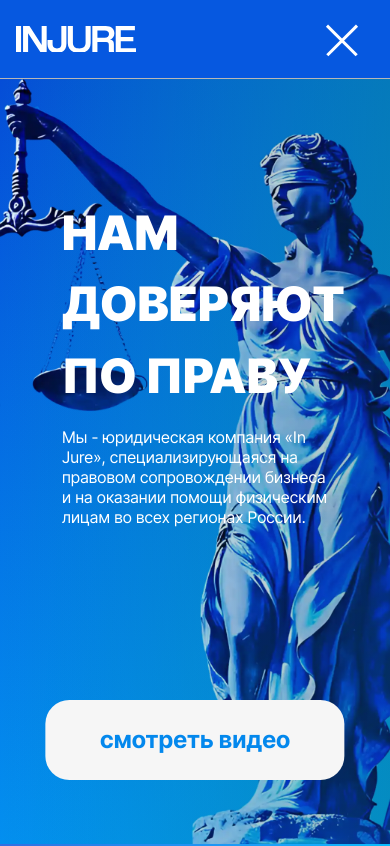
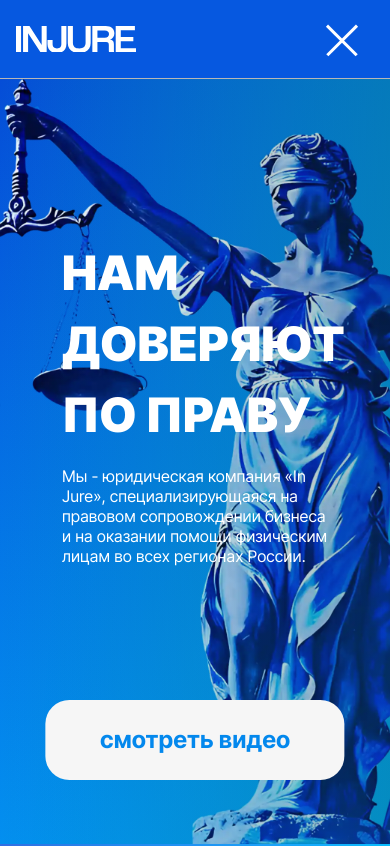
Before and after one commit to RomanTolkachev/injure, a React (Create React App) app: page / in a window 390 px wide. Shown: the top 846 px of the page. Built offline with nearby package versions, Linux system fonts and the light colour scheme.

Commit message:
did landscape adaptive

```diff
--- a/src/pages/Hero.tsx
+++ b/src/pages/Hero.tsx
@@ -24,12 +24,12 @@ export const Hero: FunctionComponent = () => {
   // };
 
   return (
-    <div className="my-gradient h-[calc(100svh-79px)] w-full overflow-hidden">
+    <div className="my-gradient h-[calc(100svh-79px)] min-h-[600px] w-full overflow-hidden">
       <div
-        className="bg-hero container h-full min-h-[700px] w-full bg-[length:auto_100%] bg-center bg-no-repeat lg:bg-right"
+        className="bg-hero container relative h-full w-full bg-[length:auto_100%] bg-center bg-no-repeat lg:bg-right"
         // style={backGroundStyle}
       >
-        <div className="hero-mask absolute left-0 z-[1] h-[calc(100svh-79px)] w-full opacity-60 sm:hidden"></div>
+        <div className="hero-mask absolute left-0 z-[1] h-[calc(100svh-79px)] min-h-[600px] w-full opacity-60 sm:hidden"></div>
         <div className="absolute top-0 z-[2] flex h-full items-center justify-center max-sm:right-1/2 max-sm:translate-x-1/2 sm:pl-4 md:pl-6 xl:pl-20">
           <div className="flex h-full max-w-[400px] flex-col justify-center tracking-tight max-sm:py-16 md:max-w-[480px] xl:max-w-[680px]">
             <h1 className="mb-4 pl-4 text-hero-main-small-mobile font-black uppercase text-white max-sm:mt-auto sm:pl-0 sm:text-hero-main">
```
Also changed, not shown: 2 other files (tests, documents, lock files or other folders).
